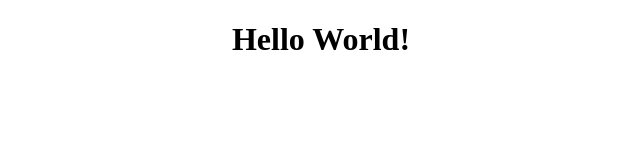
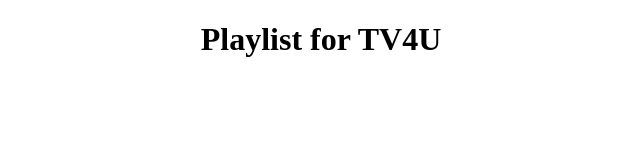
Before and after one commit to tvforyou/playlist, a plain HTML site: page index.html in a window 1280 px wide. Shown: the whole page, without its empty margins (319-959 px from the left). Drawn offline with Linux system fonts and the light colour scheme.

Commit message:
Update index.html

```diff
--- a/index.html
+++ b/index.html
@@ -1,9 +1,9 @@
 <!DOCTYPE html>
 <html>
 <head>
-<title>Hello World!</title>
+<title>Playlist for TV4U</title>
 </head>
 <body>
-<h1 style="text-align: center;">Hello World!</h1>
+<h1 style="text-align: center;">Playlist for TV4U</h1>
 </body>
 </html>
```
